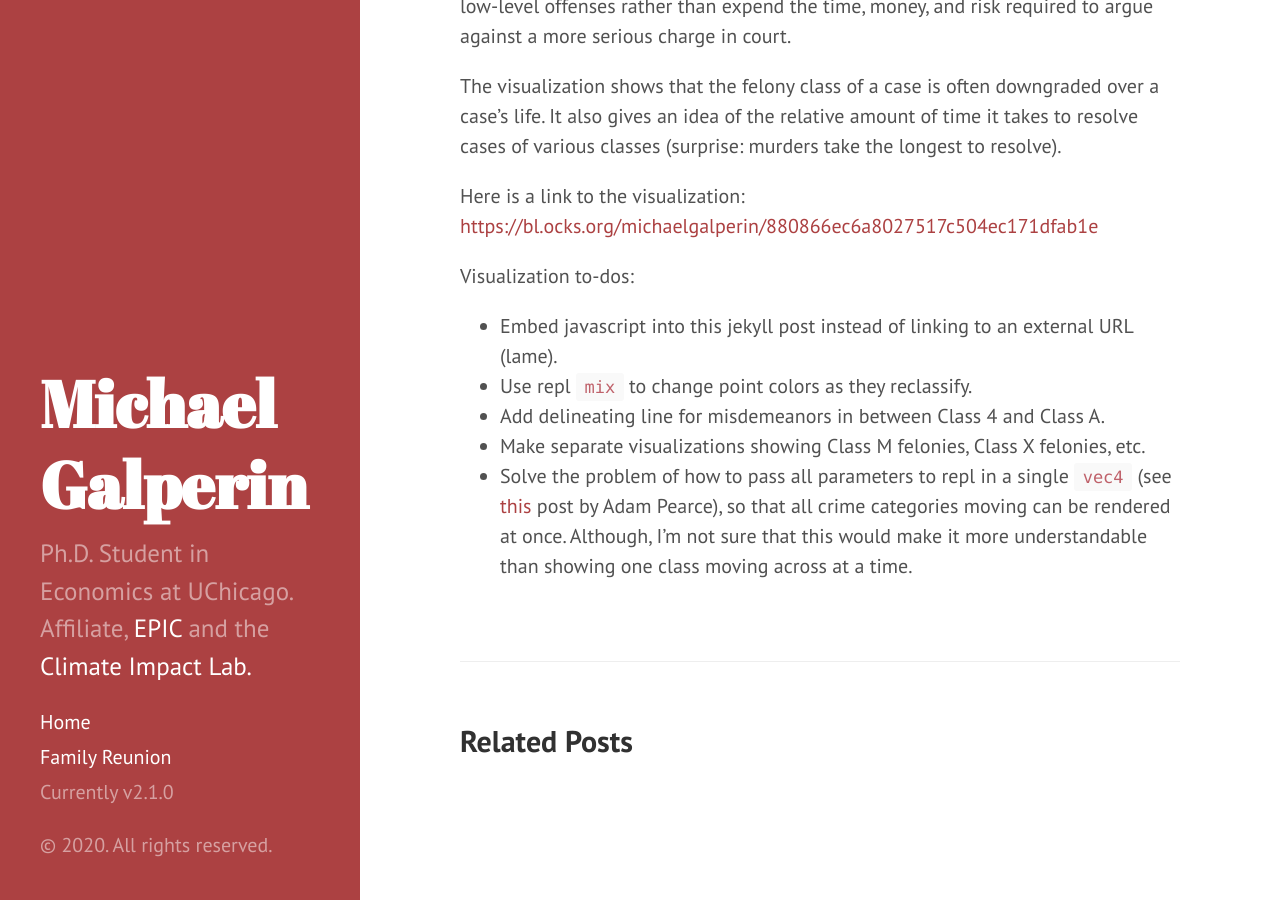
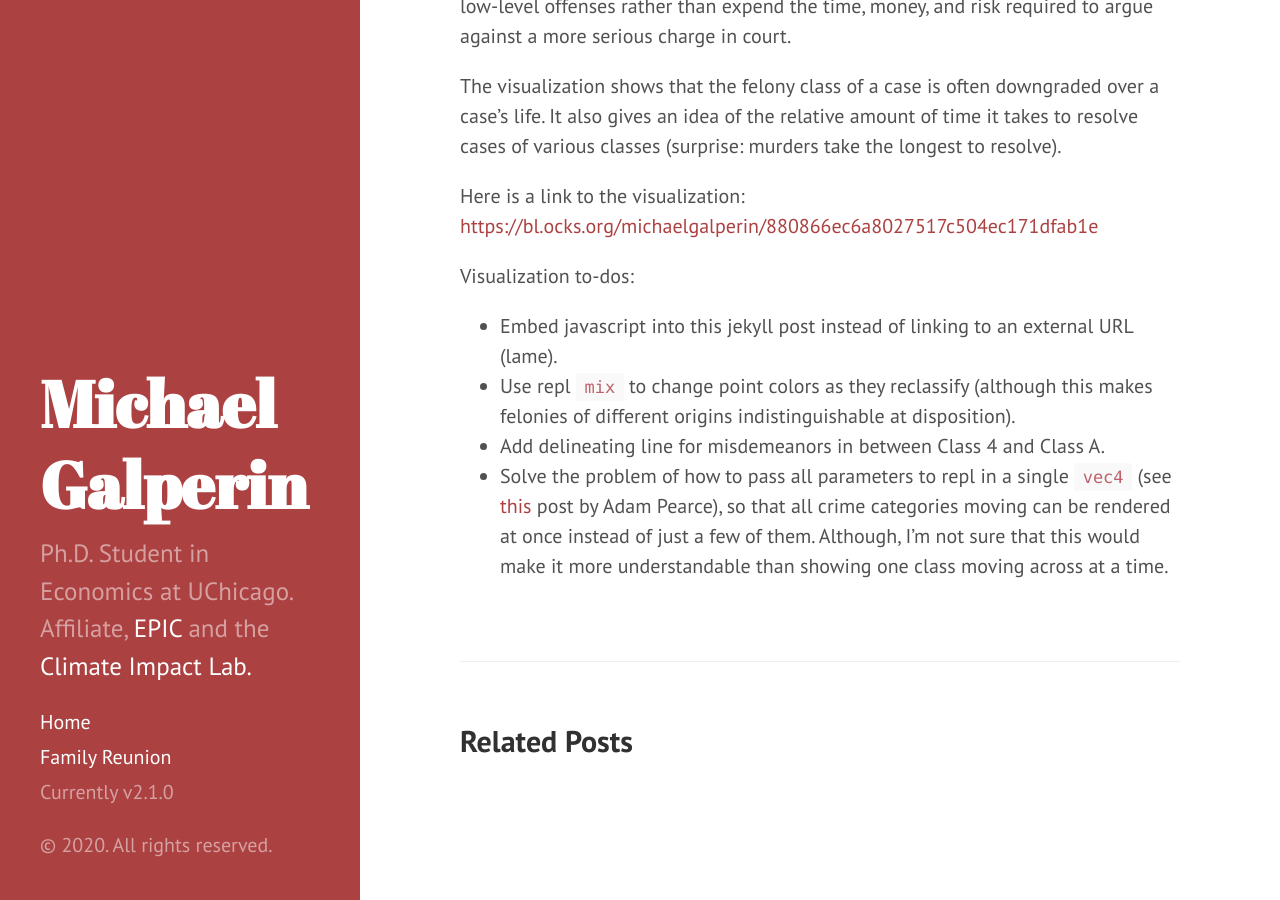
Before and after one commit to michaelgalperin/git_website_old, a Jekyll site: the page built from _posts/2019-12-30-chicago-crime.md, in a window 1280 px wide and 900 px high, scrolled down 1569 px. Built offline with Jekyll 4.4.1, drawn with Linux system fonts in a browser that asks for light colours; Markdown is read by kramdown in place of the engine named in the settings.

Commit message:
final changes to crime post

```diff
--- a/_posts/2019-12-30-chicago-crime.md
+++ b/_posts/2019-12-30-chicago-crime.md
@@ -25,7 +25,6 @@
 
 Visualization to-dos:
 - Embed javascript into this jekyll post instead of linking to an external URL (lame).
-- Use repl `mix` to change point colors as they reclassify.
+- Use repl `mix` to change point colors as they reclassify (although this makes felonies of different origins indistinguishable at disposition).
 - Add delineating line for misdemeanors in between Class 4 and Class A.
-- Make separate visualizations showing Class M felonies, Class X felonies, etc.
-- Solve the problem of how to pass all parameters to repl in a single `vec4` (see [this](https://bl.ocks.org/1wheel/9b3bcc4ce8266913c0a0ddd4120a41de) post by Adam Pearce), so that all crime categories moving can be rendered at once. Although, I'm not sure that this would make it more understandable than showing one class moving across at a time.
+- Solve the problem of how to pass all parameters to repl in a single `vec4` (see [this](https://bl.ocks.org/1wheel/9b3bcc4ce8266913c0a0ddd4120a41de) post by Adam Pearce), so that all crime categories moving can be rendered at once instead of just a few of them. Although, I'm not sure that this would make it more understandable than showing one class moving across at a time.
```
